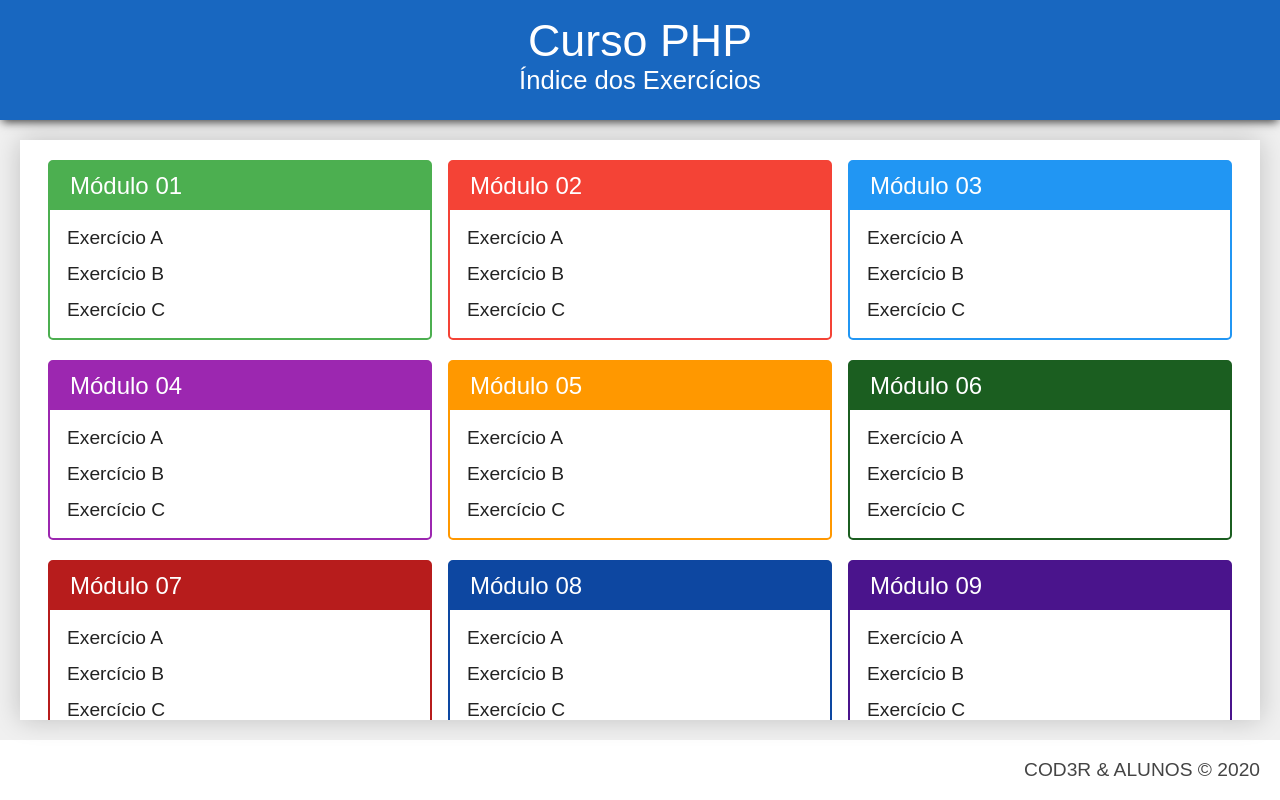
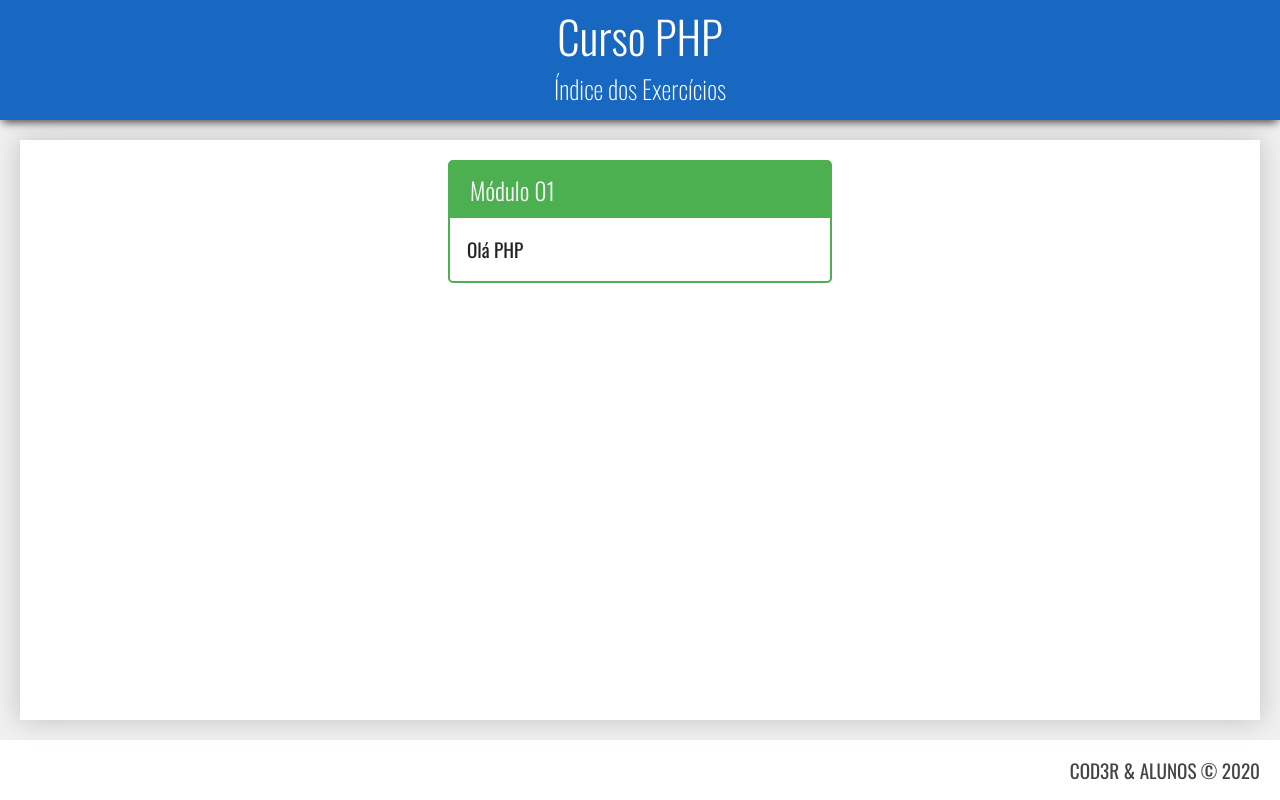
Before and after one commit to douglasz1/COD3R, a PHP site: page / in a window 1280 px wide. Run offline with PHP 8.4, Linux system fonts and the light colour scheme.

Commit message:
outra pasta

```diff
--- /dev/null
+++ b/basico/ola.php
@@ -0,0 +1 @@
+<div class="titulo">Olá PHP</div>
--- a/index.php
+++ b/index.php
@@ -1,14 +1,11 @@
 <!DOCTYPE html>
 <html lang="en">
-
 <head>
     <meta charset="UTF-8">
-    <link href="https://fonts.googleapis.com/css2?family=Oswald:wght@200;300;400;500;600;700&display=swap">
-    <link rel="stylesheet" href="recursos\css\estilo.css">
-    <link rel="stylesheet" href="recurso\css\exercicio">
+    <link href="https://fonts.googleapis.com/css?family=Oswald:200,300,400,500,600,700" rel="stylesheet">
+    <link rel="stylesheet" href="recursos/css/estilo.css">
     <title>Curso PHP</title>
 </head>
-
 <body>
     <header class="cabecalho">
         <h1>Curso PHP</h1>
@@ -20,73 +17,11 @@
                 <div class="modulo verde">
                     <h3>Módulo 01</h3>
                     <ul>
-                        <li><a href="exercicio.php?dir=teste&file=teste">Exercício A</a></li>
-                        <li><a href="#">Exercício B</a></li>
-                        <li><a href="#">Exercício C</a></li>
-                    </ul>
-                </div>
-                <div class="modulo vermelho">
-                    <h3>Módulo 02</h3>
-                    <ul>
-                        <li><a href="#">Exercício A</a></li>
-                        <li><a href="#">Exercício B</a></li>
-                        <li><a href="#">Exercício C</a></li>
-                    </ul>
-                </div>
-                <div class="modulo azul">
-                    <h3>Módulo 03</h3>
-                    <ul>
-                        <li><a href="#">Exercício A</a></li>
-                        <li><a href="#">Exercício B</a></li>
-                        <li><a href="#">Exercício C</a></li>
-                    </ul>
-                </div>
-                <div class="modulo roxo">
-                    <h3>Módulo 04</h3>
-                    <ul>
-                        <li><a href="#">Exercício A</a></li>
-                        <li><a href="#">Exercício B</a></li>
-                        <li><a href="#">Exercício C</a></li>
-                    </ul>
-                </div>
-                <div class="modulo laranja">
-                    <h3>Módulo 05</h3>
-                    <ul>
-                        <li><a href="#">Exercício A</a></li>
-                        <li><a href="#">Exercício B</a></li>
-                        <li><a href="#">Exercício C</a></li>
-                    </ul>
-                </div>
-                <div class="modulo verde-escuro">
-                    <h3>Módulo 06</h3>
-                    <ul>
-                        <li><a href="#">Exercício A</a></li>
-                        <li><a href="#">Exercício B</a></li>
-                        <li><a href="#">Exercício C</a></li>
-                    </ul>
-                </div>
-                <div class="modulo vermelho-escuro">
-                    <h3>Módulo 07</h3>
-                    <ul>
-                        <li><a href="#">Exercício A</a></li>
-                        <li><a href="#">Exercício B</a></li>
-                        <li><a href="#">Exercício C</a></li>
-                    </ul>
-                </div>
-                <div class="modulo azul-escuro">
-                    <h3>Módulo 08</h3>
-                    <ul>
-                        <li><a href="#">Exercício A</a></li>
-                        <li><a href="#">Exercício B</a></li>
-                        <li><a href="#">Exercício C</a></li>
-                    </ul>
-                </div>
-                <div class="modulo roxo-escuro">
-                    <h3>Módulo 09</h3>
-                    <ul>
-                        <li><a href="#">Exercício A</a></li>
-                        <li><a href="#">Exercício B</a></li>
-                        <li><a href="#">Exercício C</a></li>
+                        <li>
+                            <a href="exercicio.php?dir=basico&file=ola">
+                                Olá PHP
+                            </a>
+                        </li>
                     </ul>
                 </div>
             </nav>
--- a/teste/teste.php
+++ /dev/null
@@ -1,4 +0,0 @@
-<div class="titulo">Teste</div>
-<?php
-echo ("Olá PHP");
-?>
```
